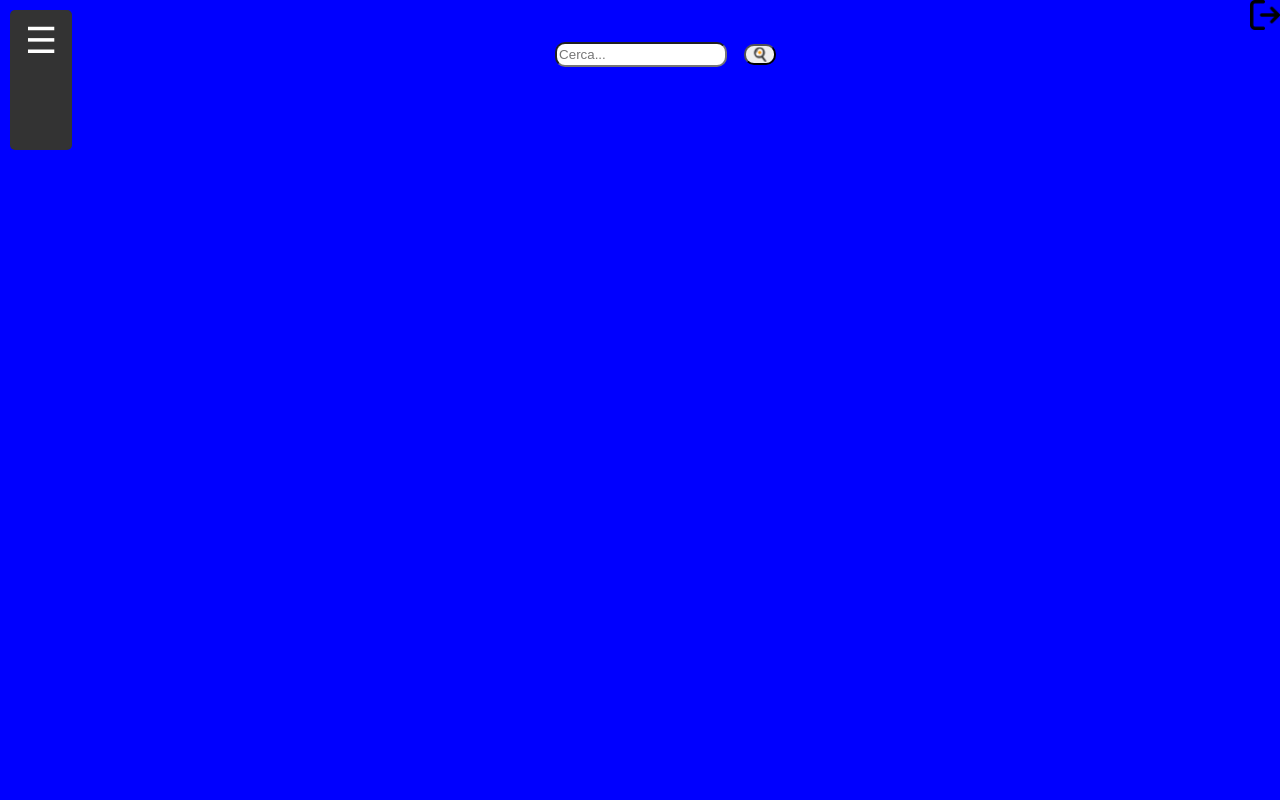
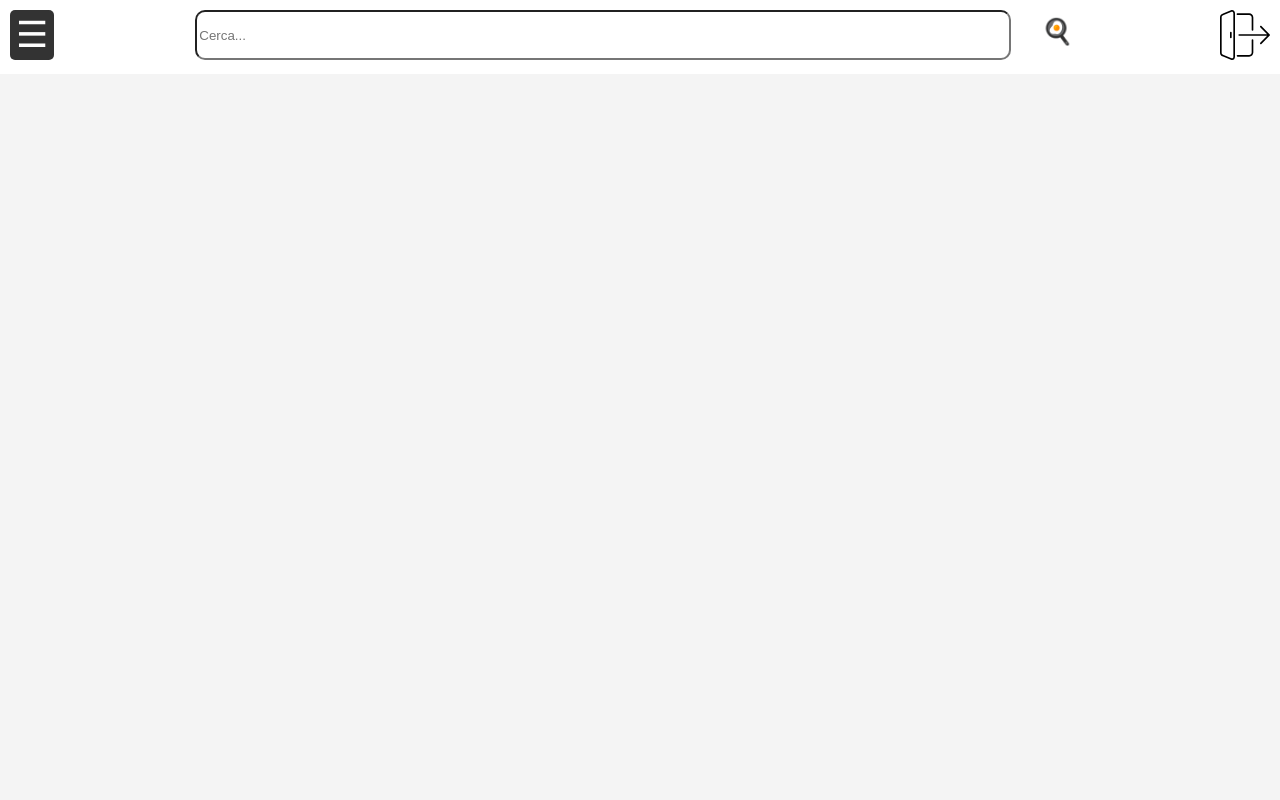
Before and after one commit to gwetano/Cooking, a PHP site: page /ricette.php in a window 1280 px wide. Run offline with PHP 8.4, Linux system fonts and the light colour scheme; the visitor is signed in with stand-in values (Sample User, id 1).

Commit message:
Header di ricette.php completato

```diff
--- /dev/null
+++ b/StyleRicette.css
@@ -0,0 +1,106 @@
+    /* Stile ricette.php */
+    body {
+        margin: 0;
+        font-family: Arial, sans-serif;
+        background-color: #f4f4f4;
+    }
+    /* Stile Header */
+    header {
+        display: grid;
+        position: sticky;
+        grid-template-columns: 0fr 2fr 0fr;
+        grid-template-rows: 50px;
+        height: 4em;
+        width: 100%;
+        background-color: white;
+        padding-top: 10px;
+    }
+
+    /*colonna centrale*/
+    .search-form {
+        display: inline-block;
+        text-align: center;
+        margin: 0px;
+    }
+
+    .search-input {
+        border-radius: 10px;
+        width: 70%;
+        height: 100%;
+    }
+
+    .button-startSearch {
+        border-radius: 10px;
+        height: 80%;
+        margin-left: 20px;
+        cursor: pointer;
+        font-size: 25px;
+        background-color: white;
+        color: white;
+        border: none;
+    }
+
+    .button-startSearch:hover {
+        background-color: lightslategrey;
+    }
+
+    .menu-btn:hover {
+        background-color: #575757;
+    }
+
+    /*1 colonna : Hamburger Menu*/
+    .menu-btn {
+        font-size: 36px;
+        background-color: #333;
+        color: white;
+        border: none;
+        cursor: pointer;
+        border-radius: 5px;
+        margin-left: 10px;
+    }
+
+    /* Sidebar (menu laterale) */
+    .sidebar {
+        height: 100%;
+        width: 0; /* Menu nascosto inizialmente */
+        position: fixed;
+        top: 0;
+        left: 0;
+        background-color: #333;
+        overflow-x: hidden;
+        transition: 0.5s; /* Animazione apertura/chiusura */
+        padding-top: 60px;
+        color: white;
+        z-index: 1000;
+    }
+
+    /* Link nel menu laterale */
+    .sidebar a {
+        padding: 10px 15px;
+        text-decoration: none;
+        font-size: 18px;
+        color: white;
+        display: block;
+        transition: 0.3s;
+    }
+
+    .sidebar a:hover {
+        background-color: #575757;
+    }
+
+    /* Pulsante per chiudere il menu */
+    .close-btn {
+        font-size: 36px;
+        position: absolute;
+        top: 10px;
+        right: 20px;
+        color: white;
+        cursor: pointer;
+        text-decoration: none;
+    }
+
+    /*3 colonna : logoutButton*/
+    .logout{
+        cursor: pointer;
+        margin-right: 10px;
+    }
--- a/ricette.css
+++ /dev/null
@@ -1,96 +0,0 @@
-/* Stile Ricette.php */
-body {
-    margin: 0;
-    font-family: Arial, sans-serif;
-    background-color:blue;
-
-}
-/* Stile Header */
-header {
-    margin: 0;
-    display: grid;
-    grid-template-columns: 0fr 2fr 0fr;
-}
-
-/*HamburgerMenu*/
-.menu-btn {
-    font-size: 36px;
-    padding: 10px 15px;
-    background-color: #333;
-    color: white;
-    border: none;
-    cursor: pointer;
-    margin: 10px 10px;
-    border-radius: 5px;
-    display: flex;
-}
-/*Barra di ricerca*/
-.search-form {
-    display: flex;
-    justify-content: center;
-    align-content:center;
-    height: 100px;
-    position: sticky;
-    gap: 10px;
-    padding: 30px;
-    margin: 0px;
-    border: 0px;
-}
-
-.search-input {
-    display: inline;
-    border-radius: 10px;
-    width: 70%;
-    height: 30%;
-    margin: 12px;
-}
-
-.button-startSearch {
-    display: inline;
-    border-radius: 10px;
-    cursor: pointer;
-}
-
-.menu-btn:hover {
-    background-color: #575757;
-}
-
-/* Sidebar (menu laterale) */
-.sidebar {
-    height: 100%;
-    width: 0; /* Menu nascosto inizialmente */
-    position: fixed;
-    top: 0;
-    left: 0;
-    background-color: #333;
-    overflow-x: hidden;
-    transition: 0.5s; /* Animazione apertura/chiusura */
-    padding-top: 60px;
-    color: white;
-    z-index: 1000;
-}
-
-/* Link nel menu laterale */
-.sidebar a {
-    padding: 10px 15px;
-    text-decoration: none;
-    font-size: 18px;
-    color: white;
-    display: block;
-    transition: 0.3s;
-}
-
-.sidebar a:hover {
-    background-color: #575757;
-}
-
-/* Pulsante per chiudere il menu */
-.close-btn {
-    font-size: 36px;
-    position: absolute;
-    top: 10px;
-    right: 20px;
-    color: white;
-    cursor: pointer;
-    text-decoration: none;
-}
--- a/ricette.php
+++ b/ricette.php
@@ -11,6 +11,14 @@ if (!isset($_SESSION['username'])) {
     exit; // Termina l'esecuzione del codice
 }
 
+// Se l'utente fa clic sul logout, distruggi la sessione
+if (isset($_GET['logout'])) {
+    session_unset(); // Rimuove tutte le variabili di sessione
+    session_destroy(); // Distrugge la sessione
+    header("Location: login.php"); // Reindirizza l'utente alla pagina di login
+    exit; // Termina l'esecuzione del codice
+}
+
 $html = <<<HTML
 <head>
     <meta charset="UTF-8">
@@ -18,18 +26,17 @@ $html = <<<HTML
     <link rel="preconnect" href="https://fonts.googleapis.com">
     <link rel="preconnect" href="https://fonts.gstatic.com" crossorigin>
     <link rel="icon" href="./img/icon.png">
-    <link rel="stylesheet" href="ricette.css">
+    <link rel="stylesheet" href="StyleRicette.css">
     <link href="https://fonts.googleapis.com/css2?family=Almarai:wght@300;400;700;800&family=Inter:ital,opsz,wght@0,14..32,100..900;1,14..32,100..900&display=swap" rel="stylesheet">
 </head>
 <body>
     <header>
-            <button class="menu-btn" onclick="openMenu()">☰ </button>
+        <button class="menu-btn" onclick="openMenu()">☰</button>
 
         <div id="sidebar" class="sidebar">
             <a href="#" class="close-btn" onclick="closeMenu()">×</a>
-                <a href="#home">Home</a>
-                <a href="#about">About</a>
-                <a href="#services">Services</a>
+            <a href="#Home">Home</a>
+            <a href="#Account">About</a>
             <a href="#contact">Contact</a>
         </div>
 
@@ -42,43 +49,41 @@ $html = <<<HTML
                 document.getElementById("sidebar").style.width = "0";
             }
         </script>
-        </div>
+
         <div class="search-form">
             <form action="search.php" method="get">
-                <input type="text" name="query" placeholder="Cerca..." required class ="search-input">
-                <button type="submit" onclick="changeView()" class="button-startSearch">🍳</button>
+                <input type="text" name="query" placeholder="Cerca..." required class="search-input">
+                <button type="submit" class="button-startSearch">🍳</button>
             </form>
         </div>
 
-        <script>
-            function changeView() {
-
-            }
-        </script>
-
-        <div class="infoProfilo">
-            <a href="logout.php">
-                <img src="./img/logoutButton.png" alt="" height="30px" width="30px">
+        <div class="logout">
+            <a href="?logout=true" class="return">
+                <img id="logoutImage" src="./img/logoutButton.svg" alt="Logout" height="50px" width="50px">
             </a>
         </div>
+
+        <script>
+            const logoutButton = document.getElementById('logoutImage');
+
+            logoutButton.addEventListener('mouseover', function() {
+                logoutButton.src = './img/logoutButtonRed.png'; // Assicurati che questo percorso sia corretto
+            });
+
+            logoutButton.addEventListener('mouseout', function() {
+                logoutButton.src = './img/logoutButton.svg'; // Assicurati che questo percorso sia corretto
+            });
+        </script>
 
     </header>
 
     <main>
-
     </main>
 
-    <aside>
-
-    </aside>
-
     <footer>
-
-
     </footer>
 
 </body>
 HTML;
 echo $html;
-session_destroy();
 ?>
```
Also changed, not shown: img/logoutButton.svg (added), img/logoutButtonRed.png (added), 2 other files. Lines whose indentation alone changed are shown as unchanged.
